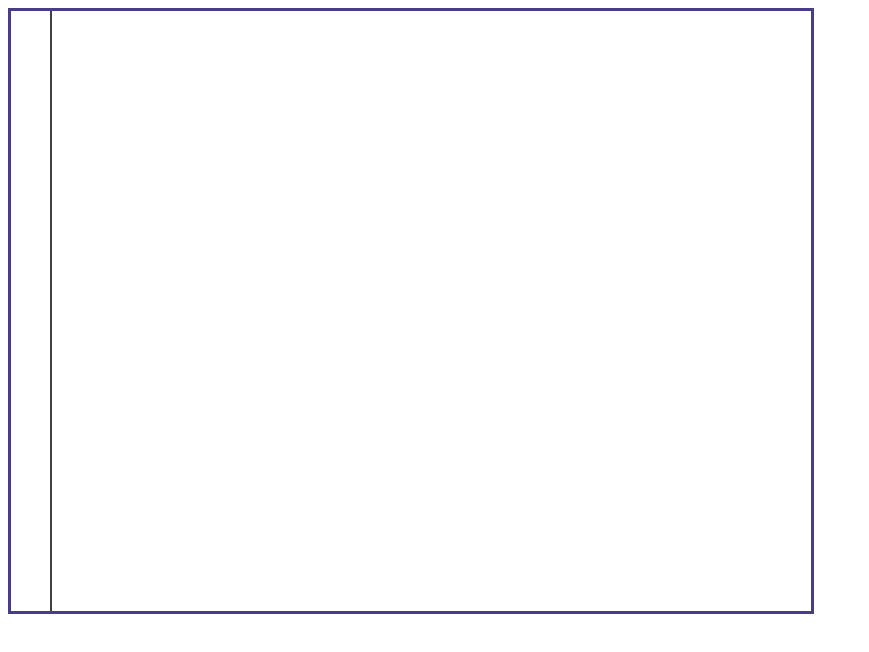
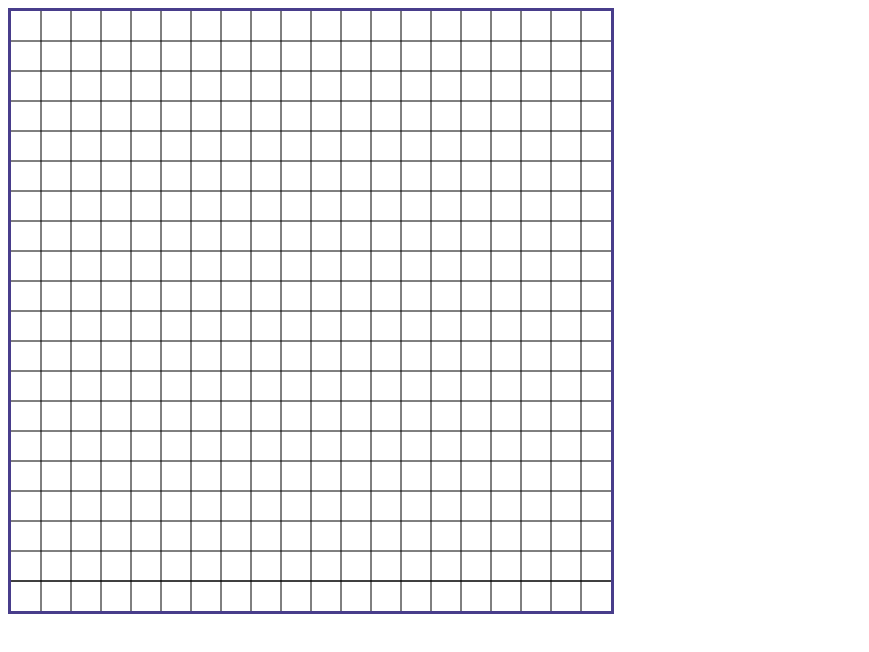
Before and after one commit to VladislavDim/Snake-Browser-Game, a plain HTML site: page Game/index.html in a window 1280 px wide. Shown: the whole page, without its empty margins (0-869 px from the left). Drawn offline with Linux system fonts and the light colour scheme.

Commit message:
Edit game

```diff
--- a/Game/app.js
+++ b/Game/app.js
@@ -3,13 +3,16 @@ const canvas = document.getElementById('canvas');
 const ctx = canvas.getContext('2d');
 
 const width = canvas.width;
-const height = canvas.height;
 const gridSize = width / 20;
 
 function drawGrid() {
     ctx.beginPath();
-    ctx.moveTo(gridSize, 0);
-    ctx.lineTo(gridSize, height);
+    for (let i = gridSize; i < width; i += gridSize) {
+        ctx.moveTo(i, 0);
+        ctx.lineTo(i, width);
+        ctx.moveTo(0, i);
+        ctx.lineTo(width, i);
+    }
     ctx.closePath();
     ctx.stroke();
 }
--- a/Game/index.html
+++ b/Game/index.html
@@ -14,7 +14,7 @@
 </head>
 
 <body>
-    <canvas id="canvas" width="800" height="600"></canvas>
+    <canvas id="canvas" width="600" height="600"></canvas>
     <script src="./app.js"></script>
 </body>
 
```
